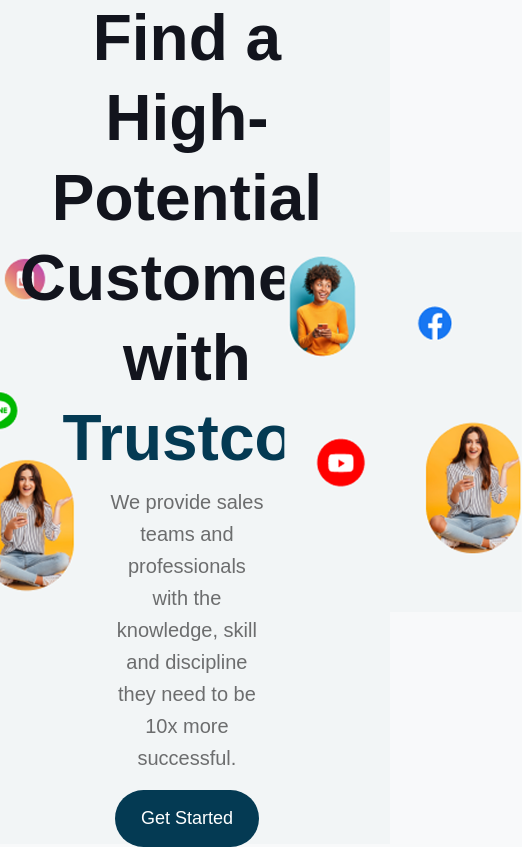
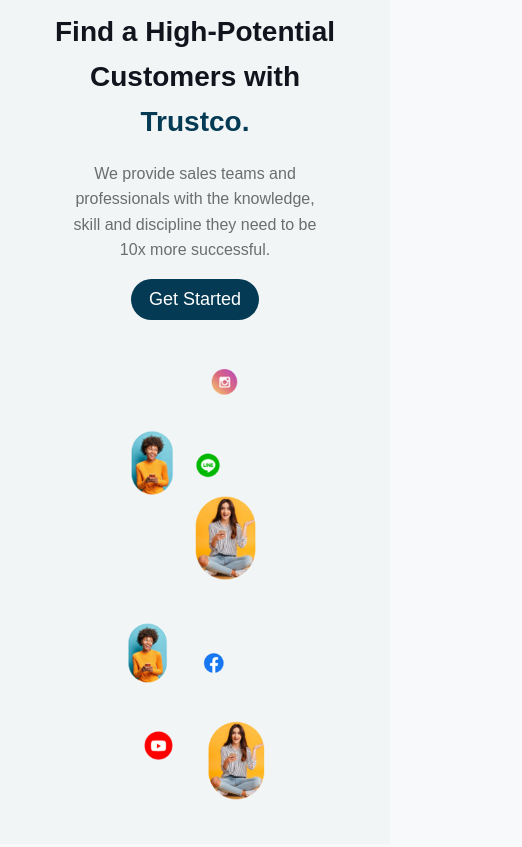
Before and after one commit to abhiborana/trustco-solo, a plain HTML site: page index.html in a window 390 px wide. Shown: the whole page, 522 px wide, since content can reach past the window. Drawn offline with Linux system fonts and the light colour scheme.

Commit message:
style: responsive styles added for hero section

```diff
--- a/index.html
+++ b/index.html
@@ -28,6 +28,10 @@
             </a> -->
             </div>
             <img src="assets/hero-right.png" alt="Hero Image" class="hero-img-right">
+            <div>
+                <img src="assets/hero-left.png" alt="Hero Image" class="hero-img-left">
+                <img src="assets/hero-right.png" alt="Hero Image" class="hero-img-right">
+            </div>
         </section>
     </main>
     <footer></footer>
--- a/style.css
+++ b/style.css
@@ -31,12 +31,18 @@ h4,
 h5,
 h6 {
     font-weight: bold;
-    margin-bottom: 0.5rem;
 }
 
 h1 {
-    font-size: 4rem;
-    line-height: 5rem;
+   font-size: 2.25rem;
+
+   @media screen and (max-width: 768px) {
+       font-size: 2rem;
+   }
+
+    @media screen and (max-width: 420px) {
+         font-size: 1.75rem;
+    }
 }
 
 h2 {
@@ -60,8 +66,15 @@ h6 {
 }
 
 p {
-    margin-bottom: 1rem;
     font-size: 1.25rem;
+
+    @media screen and (max-width: 768px) {
+        font-size: 1.125rem;
+    }
+
+    @media screen and (max-width: 420px) {
+        font-size: 1rem;
+    }
 }
 
 a {
@@ -147,6 +160,18 @@ a:hover {
     font-size: large;
     font-weight: 500;
     width: fit-content;
+    cursor: pointer;
+    &:hover {
+        background-color: #0d455f;
+    }
+
+    @media screen and (max-width: 768px) {
+        padding: 12px 20px;
+    }
+
+    @media screen and (max-width: 420px) {
+        padding: 8px 16px;
+    }
 }
 
 #hero {
@@ -159,17 +184,18 @@ a:hover {
     /* flex-direction: column; */
     text-align: center;
     position: relative;
+    gap: 2rem;
 
     >img {
-        height: 45%;
+        height: 40%;
     }
 
     >div {
-        width: 50%;
         display: flex;
         flex-direction: column;
         align-items: center;
         justify-content: center;
+        gap: 1rem;
 
 
     >h1 {
@@ -181,6 +207,30 @@ a:hover {
         color: #6c6d6e;
         font-weight: 500;
     }
+
+    >img{
+        display: none;
+    }
     }
 
+    /* Media breakpoints at 768px for tablet & 42px for mobile */
+
+    @media screen and (max-width: 768px) {
+        flex-direction: column;
+        >img {
+           display: none;
+        }
+
+        >div {
+            width: 80%;
+            display: flex;
+            flex-direction: column;
+            gap: 1rem;
+            >img{
+                display: block;
+                width: 45%;
+                /* height: 20%; */
+            }
+        }
+    }
 }
```
